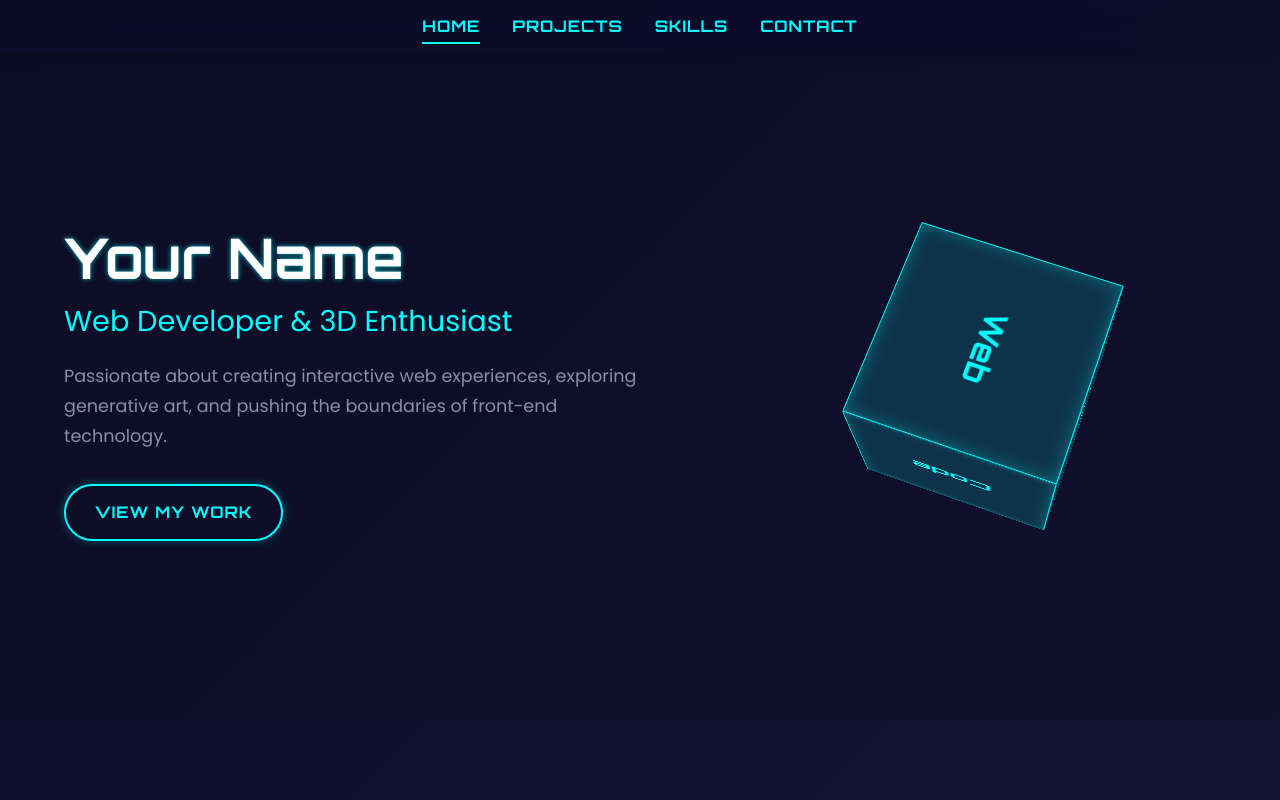
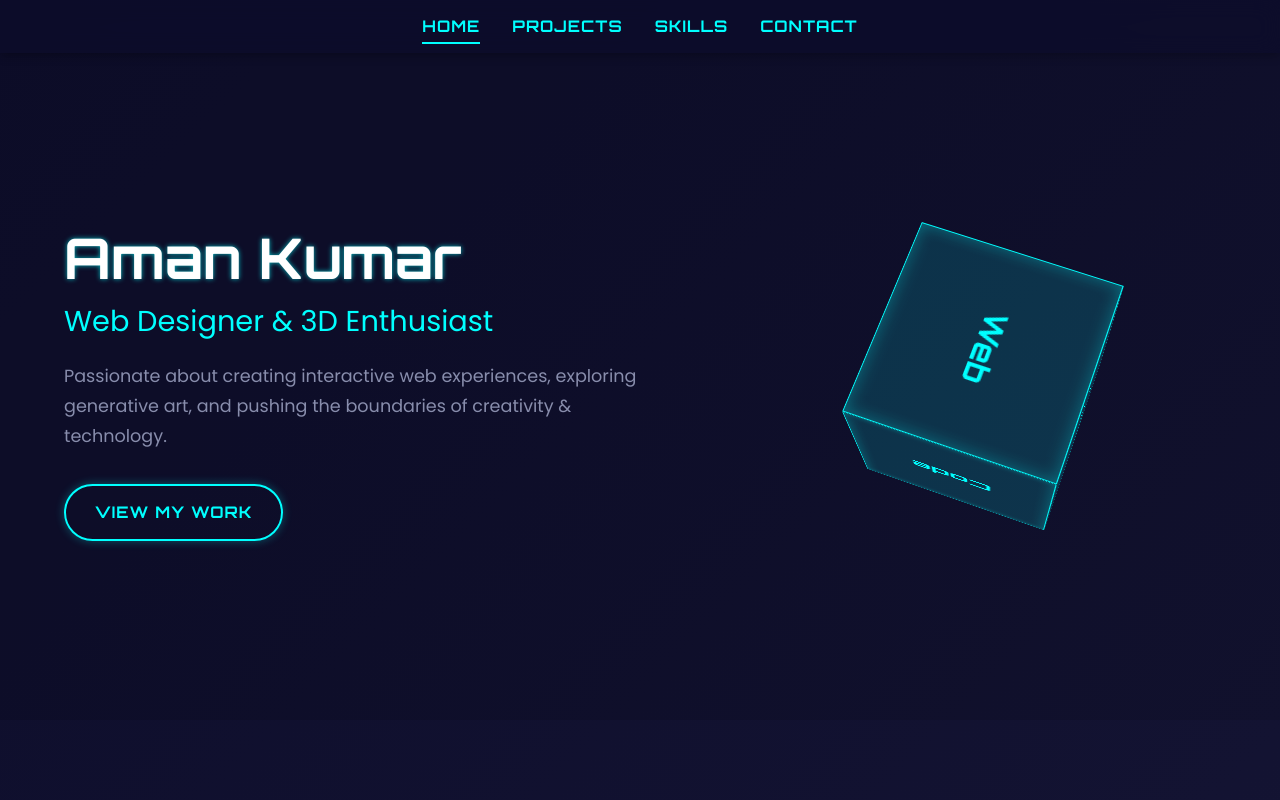
Before and after one commit to andyAman/akm, a plain HTML site: page index.html in a window 1280 px wide. Shown: the top 800 px of the page. Drawn offline with Linux system fonts and the light colour scheme.

Commit message:
Update index.html

```diff
--- a/index.html
+++ b/index.html
@@ -3,7 +3,7 @@
 <head>
     <meta charset="UTF-8">
     <meta name="viewport" content="width=device-width, initial-scale=1.0">
-    <title>Your Name - Creative Portfolio</title>
+    <title>Aman Kumar - Designer</title>
     <link rel="stylesheet" href="css/style.css">
     <link href="https://fonts.googleapis.com/css2?family=Orbitron:wght@400;700&family=Poppins:wght@300;400;600&display=swap" rel="stylesheet">
     </head>
@@ -22,15 +22,15 @@
     <main>
         <section id="intro" class="section intro-section">
             <div class="intro-content">
-                <h1 class="intro-name">Your Name</h1>
-                <p class="intro-profession">Web Developer & 3D Enthusiast</p>
-                <p class="intro-interests">Passionate about creating interactive web experiences, exploring generative art, and pushing the boundaries of front-end technology.</p>
+                <h1 class="intro-name">Aman Kumar</h1>
+                <p class="intro-profession">Web Designer & 3D Enthusiast</p>
+                <p class="intro-interests">Passionate about creating interactive web experiences, exploring generative art, and pushing the boundaries of creativity & technology.</p>
                 <a href="#projects" class="cta-button">View My Work</a>
             </div>
             <div class="intro-visual">
                 <div class="cube-container">
                     <div class="cube">
-                        <div class="face front">Dev</div>
+                        <div class="face front">Des</div>
                         <div class="face back">Art</div>
                         <div class="face right">Code</div>
                         <div class="face left">UX</div>
```
